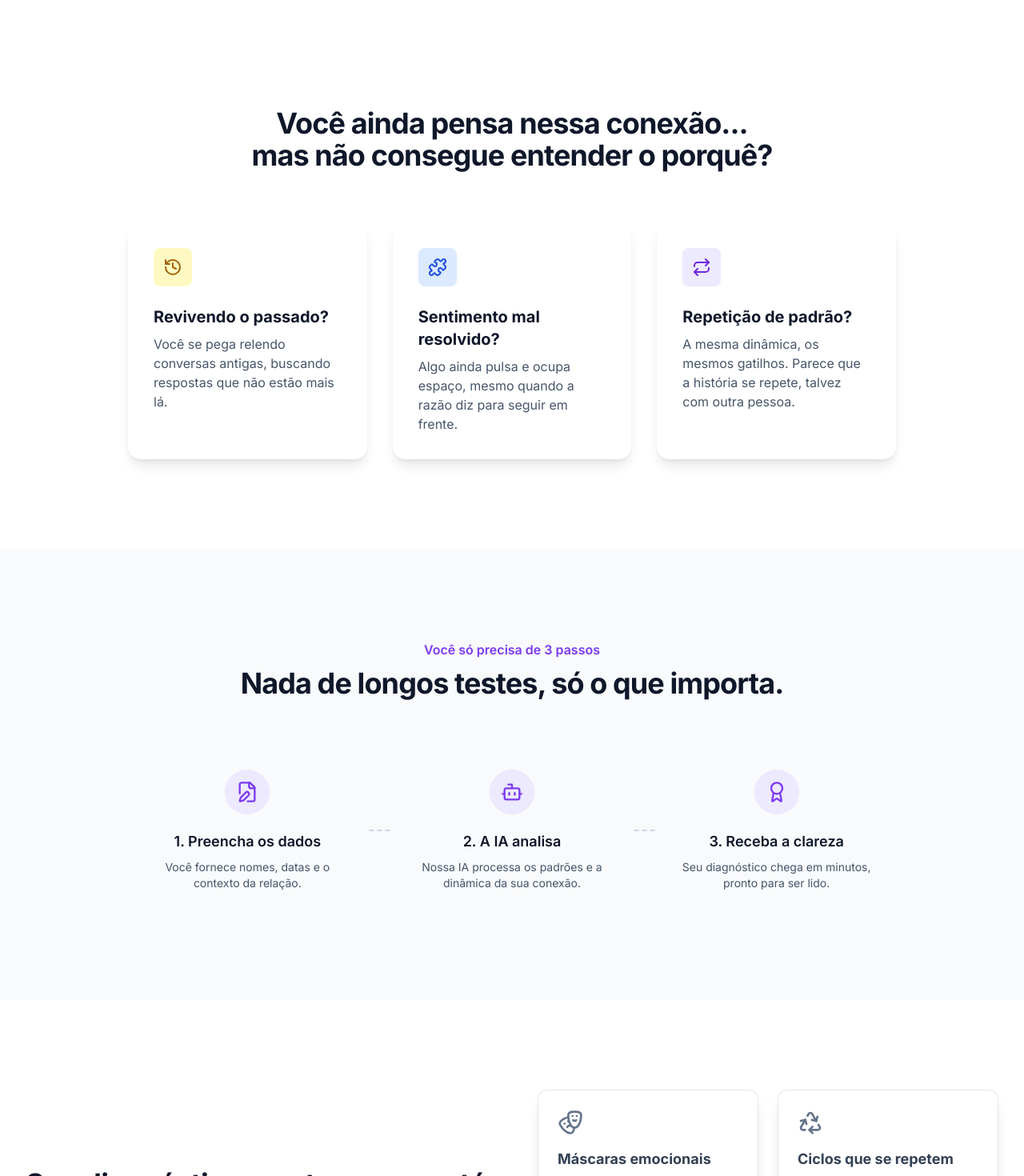
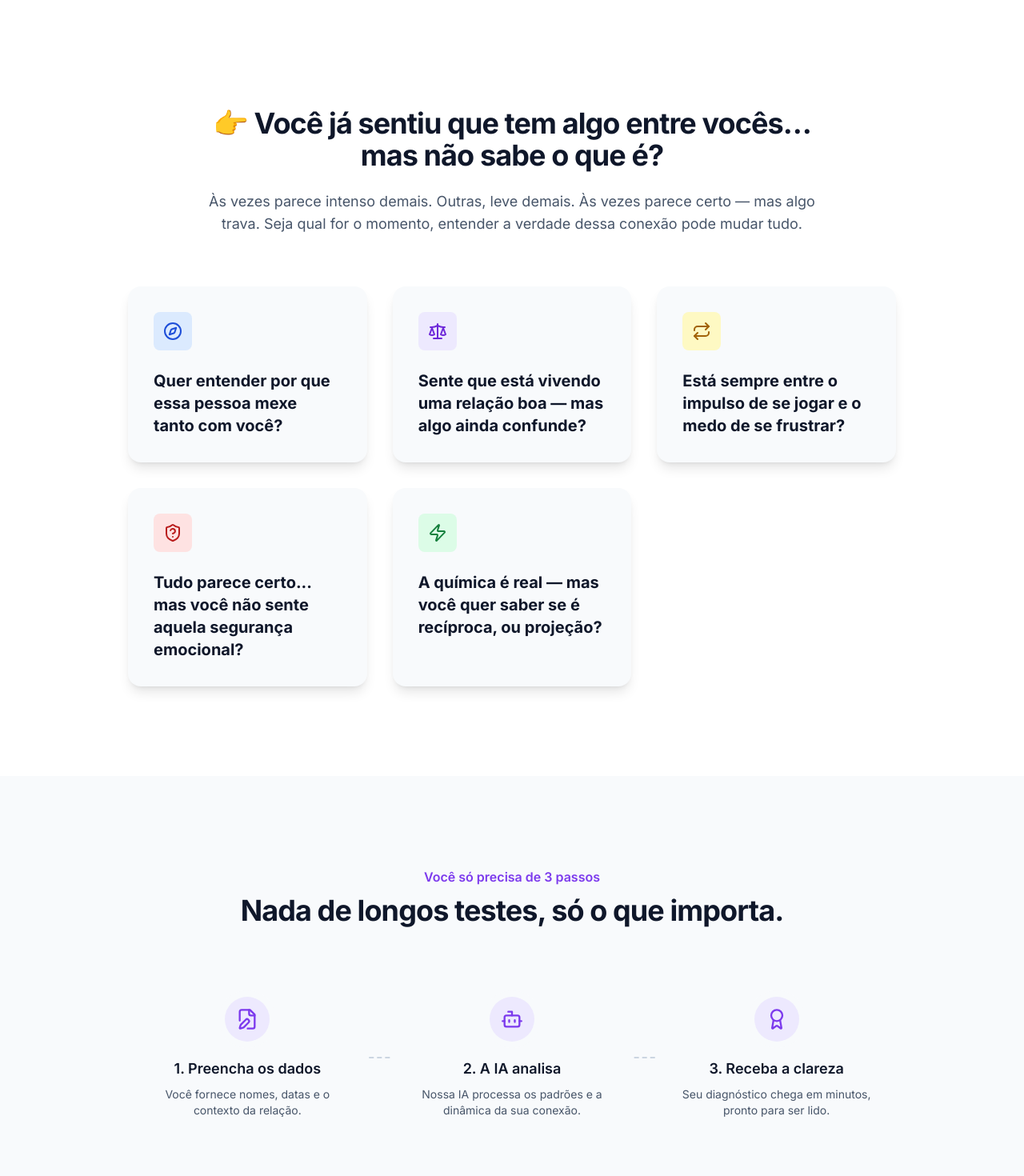
Before and after one commit to Aouza/cora2, a Next.js app: page / in a window 1280 px wide. Shown: the part 1330-2800 px from the top of the page at 80% size. Built offline with nearby package versions, Linux system fonts and the light colour scheme.

Commit message:
chore: melhoria de copies

```diff
--- a/src/app/page.tsx
+++ b/src/app/page.tsx
@@ -28,6 +28,11 @@ import {
   Recycle,
   MessageSquareQuote,
   ClipboardCheck,
+  Compass,
+  Scale,
+  ShieldQuestion,
+  Zap,
+  Lightbulb,
 } from "lucide-react";
 import Header from "@/components/Header";
 import { TypeAnimation } from "react-type-animation";
@@ -363,52 +368,67 @@ export default function LandingPage() {
             variants={sectionVariants}
           >
             <h2 className="text-3xl font-bold tracking-tight text-slate-900 sm:text-4xl">
-              Você ainda pensa nessa conexão...
+              👉 Você já sentiu que tem algo entre vocês…
               <br />
-              mas não consegue entender o porquê?
+              mas não sabe o que é?
             </h2>
+            <p className="mt-6 text-lg text-slate-600 max-w-3xl mx-auto">
+              Às vezes parece intenso demais. Outras, leve demais. Às vezes
+              parece certo — mas algo trava. Seja qual for o momento, entender a
+              verdade dessa conexão pode mudar tudo.
+            </p>
           </motion.div>
           <motion.div
             initial="offscreen"
             whileInView="onscreen"
             viewport={{ once: true, amount: 0.3 }}
             variants={staggeredGridVariants}
-            className="mt-16 grid grid-cols-1 md:grid-cols-3 gap-8"
+            className="mt-16 grid grid-cols-1 md:grid-cols-2 lg:grid-cols-3 gap-8"
           >
             {[
               {
-                icon: History,
-                color: "bg-yellow-100 text-yellow-700",
-                title: "Revivendo o passado?",
-                text: "Você se pega relendo conversas antigas, buscando respostas que não estão mais lá.",
+                icon: Compass,
+                color: "bg-blue-100 text-blue-700",
+                title: "Quer entender por que essa pessoa mexe tanto com você?",
               },
               {
-                icon: Puzzle,
-                color: "bg-blue-100 text-blue-700",
-                title: "Sentimento mal resolvido?",
-                text: "Algo ainda pulsa e ocupa espaço, mesmo quando a razão diz para seguir em frente.",
+                icon: Scale,
+                color: "bg-violet-100 text-violet-700",
+                title:
+                  "Sente que está vivendo uma relação boa — mas algo ainda confunde?",
               },
               {
                 icon: Repeat,
-                color: "bg-violet-100 text-violet-700",
-                title: "Repetição de padrão?",
-                text: "A mesma dinâmica, os mesmos gatilhos. Parece que a história se repete, talvez com outra pessoa.",
+                color: "bg-yellow-100 text-yellow-700",
+                title:
+                  "Está sempre entre o impulso de se jogar e o medo de se frustrar?",
+              },
+              {
+                icon: ShieldQuestion,
+                color: "bg-red-100 text-red-700",
+                title:
+                  "Tudo parece certo... mas você não sente aquela segurança emocional?",
+              },
+              {
+                icon: Zap,
+                color: "bg-green-100 text-green-700",
+                title:
+                  "A química é real — mas você quer saber se é recíproca, ou projeção?",
               },
             ].map((item, index) => (
               <motion.div
                 key={index}
                 variants={itemVariants}
-                className="text-left p-8 rounded-2xl bg-white shadow-lg transition-all duration-300 hover:shadow-xl hover:-translate-y-1"
+                className="text-left p-8 rounded-2xl bg-slate-50 shadow-lg transition-all duration-300 hover:shadow-xl hover:-translate-y-1 flex flex-col"
               >
                 <div
                   className={`w-12 h-12 rounded-lg flex items-center justify-center ${item.color}`}
                 >
                   <item.icon className="w-6 h-6" />
                 </div>
-                <h3 className="text-slate-900 text-xl font-bold mt-6">
+                <h3 className="text-slate-900 text-xl font-bold mt-6 flex-grow">
                   {item.title}
                 </h3>
-                <p className="text-slate-600 mt-2">{item.text}</p>
               </motion.div>
             ))}
           </motion.div>
@@ -615,11 +635,17 @@ export default function LandingPage() {
             variants={sectionVariants}
           >
             <h2 className="text-4xl font-bold tracking-tight text-white sm:text-5xl">
-              Pronto para ter a clareza que você merece?
+              <Lightbulb className="inline-block w-10 h-10 mb-2 text-yellow-300" />
+              <br />
+              Clareza para quem está começando.
+              <br />
+              Lucidez para quem quer continuar.
+              <br />
+              Paz para quem precisa decidir.
             </h2>
             <p className="mt-6 text-lg leading-8 text-violet-200 max-w-2xl mx-auto">
-              Dê o primeiro passo agora e descubra o que ninguém nunca te contou
-              sobre vocês dois.
+              Esse é o diagnóstico emocional da Cora. Um mapa claro sobre o que
+              existe entre vocês — gerado com IA e leitura simbólica profunda.
             </p>
             <div className="mt-10">
               <Link
--- a/src/components/DiagnosticSection.tsx
+++ b/src/components/DiagnosticSection.tsx
@@ -1,36 +1,32 @@
 import React from "react";
 import { motion } from "framer-motion";
 import Link from "next/link";
-import {
-  ArrowRight,
-  Drama,
-  Recycle,
-  MessageSquareQuote,
-  ClipboardCheck,
-} from "lucide-react";
+import { ArrowRight, Search, Puzzle, Map, Target } from "lucide-react";
 
 const featureCards = [
   {
-    icon: <Drama className="w-8 h-8" />,
-    title: "Máscaras emocionais",
-    description: "Entenda os papéis que você assume sem perceber.",
+    icon: <Search className="w-8 h-8" />,
+    title: "A verdade emocional da conexão",
+    description:
+      "Descubra o que realmente conecta vocês — e o que pode distanciar, mesmo sem intenção.",
   },
   {
-    icon: <Recycle className="w-8 h-8" />,
-    title: "Ciclos que se repetem",
+    icon: <Puzzle className="w-8 h-8" />,
+    title: "Como cada um funciona na relação",
     description:
-      "Descubra por que as coisas parecem travar sempre no mesmo lugar.",
+      "Entenda o seu estilo emocional e o da outra pessoa. Isso muda tudo.",
   },
   {
-    icon: <MessageSquareQuote className="w-8 h-8" />,
-    title: "Sentimentos não ditos",
-    description: "Revele o que ficou guardado ou mal-interpretado na relação.",
+    icon: <Map className="w-8 h-8" />,
+    title: "Os caminhos possíveis a partir daqui",
+    description:
+      "Seja seguir, fortalecer ou soltar: veja o que faz sentido agora.",
   },
   {
-    icon: <ClipboardCheck className="w-8 h-8" />,
-    title: "Conselhos práticos",
+    icon: <Target className="w-8 h-8" />,
+    title: "O que essa história está tentando te ensinar",
     description:
-      "Receba orientações reais para tomar decisões com mais clareza.",
+      "A conexão diz mais sobre você do que imagina. A leitura mostra como usar isso a seu favor.",
   },
 ];
 
@@ -67,12 +63,12 @@ const DiagnosticSection = () => {
           }}
         >
           <h2 className="text-3xl font-bold tracking-tight text-slate-900 sm:text-4xl">
-            Seu diagnóstico mostra o que está escondido à vista de todos.
+            🔍 Entenda o que existe entre vocês — de verdade.
           </h2>
           <p className="mt-6 text-lg text-slate-600">
-            Nossa análise de IA vai além do superficial, revelando as dinâmicas,
-            os padrões de comportamento e os sentimentos ocultos que definem sua
-            conexão. Tenha clareza para seguir em frente.
+            Cada conexão tem uma lógica emocional única. O diagnóstico revela o
+            padrão invisível da relação — para você agir com clareza e parar de
+            agir no escuro.
           </p>
           <div className="mt-8">
             <Link
```
